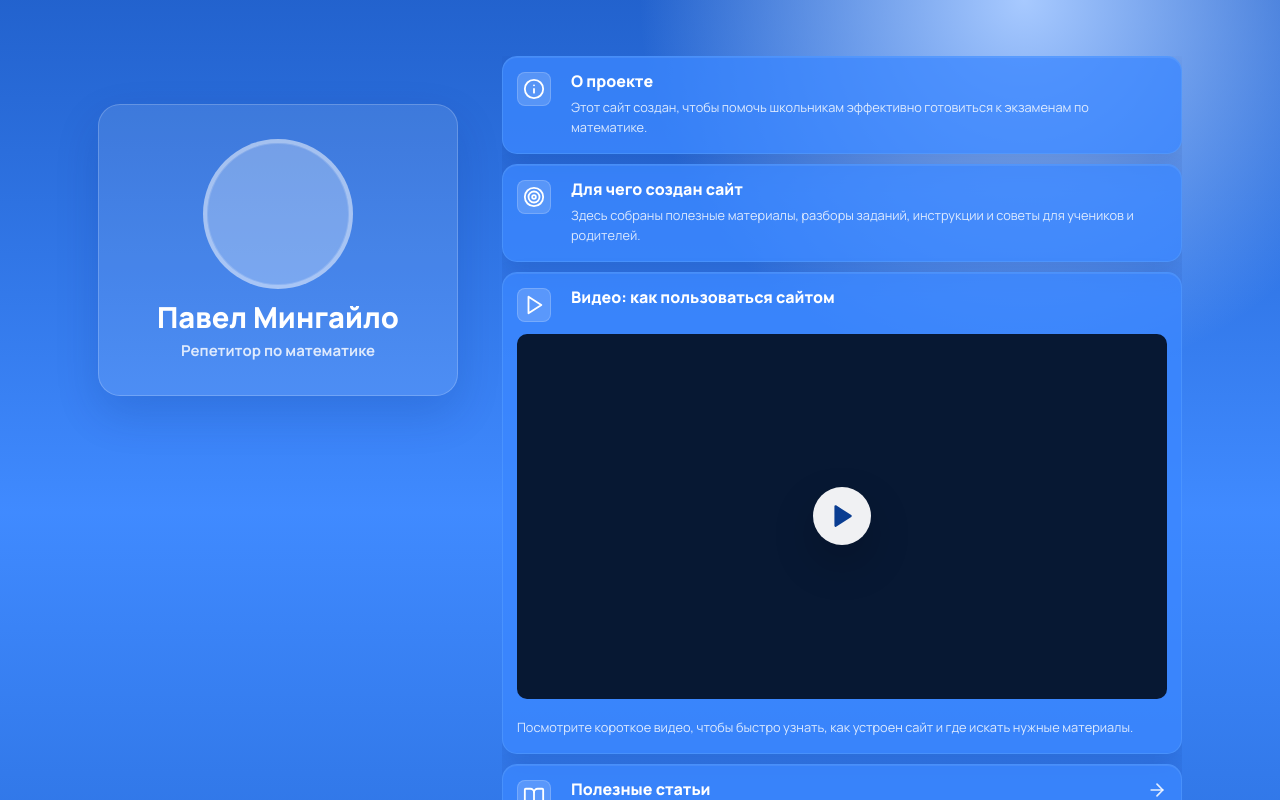
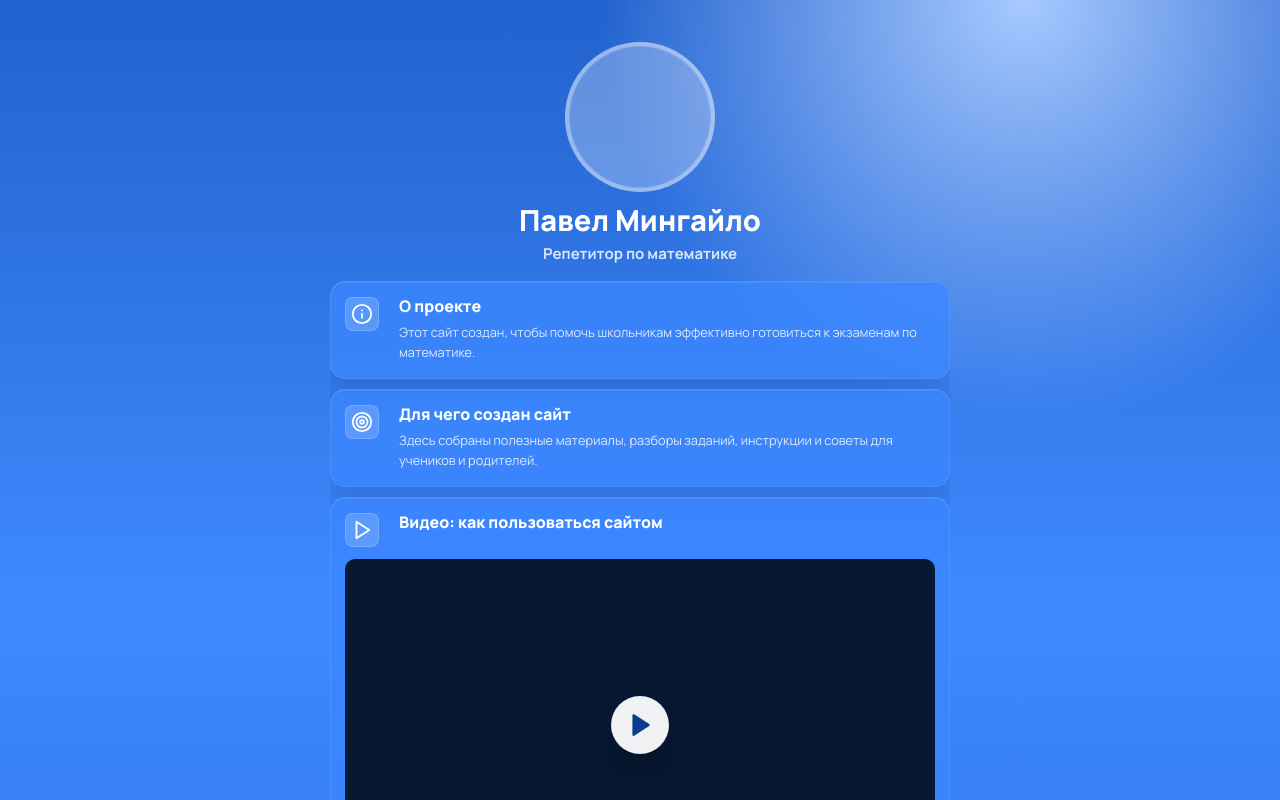
Before and after one commit to clashilyaclans-stack/siteforpash, a Next.js app: page / in a window 1280 px wide. Shown: the top 800 px of the page. Built offline with nearby package versions, Linux system fonts and the light colour scheme; no server answers; the database is empty.

Commit message:
Autosave uploaded media

```diff
--- a/src/app/globals.css
+++ b/src/app/globals.css
@@ -1708,31 +1708,9 @@ img {
 @media (min-width: 900px) {
   .app-screen {
     padding:
-      56px
-      max(48px, calc((100vw - 1180px) / 2 + 48px))
-      64px;
-  }
-
-  .home-screen {
-    display: grid;
-    grid-template-columns: minmax(280px, 360px) minmax(0, 720px);
-    gap: 18px 44px;
-    align-content: start;
-    align-items: start;
-  }
-
-  .home-screen .profile-head {
-    position: sticky;
-    top: 48px;
-    grid-column: 1;
-    width: 100% !important;
-    max-width: 360px !important;
-    margin: 0 !important;
-    padding: 34px 18px;
-    border: 1px solid rgba(255, 255, 255, 0.2);
-    border-radius: 22px;
-    background: rgba(255, 255, 255, 0.1);
-    box-shadow: 0 18px 44px rgba(0, 35, 120, 0.16);
+      42px
+      max(24px, calc((100vw - 620px) / 2))
+      54px;
   }
 
   .home-screen .profile-head img {
@@ -1745,27 +1723,24 @@ img {
     height: 150px;
   }
 
+  .profile-head,
+  .screen-title,
+  .article-nav-row,
   .home-screen .app-stack,
-  .home-screen .app-actions {
-    grid-column: 2;
+  .home-screen .app-actions,
+  .info-card,
+  .important-card,
+  .article-card,
+  .article-body section,
+  .sources {
     width: 100%;
-    max-width: 720px;
-    justify-self: start;
+    max-width: 620px;
+    margin-right: auto;
+    margin-left: auto;
   }
 
   .home-screen .app-actions {
     grid-template-columns: repeat(2, minmax(0, 1fr));
-  }
-
-  .home-screen .info-card,
-  .home-screen .important-card,
-  .home-screen .article-card,
-  .home-screen .article-body section,
-  .home-screen .sources {
-    width: 100%;
-    max-width: 100%;
-    margin-right: 0;
-    margin-left: 0;
   }
 
   .articles-screen {
@@ -1781,17 +1756,17 @@ img {
   .article-reader .article-detail-head,
   .article-reader .article-body,
   .article-reader .sources {
-    width: min(100%, 1100px) !important;
-    max-width: 1100px !important;
+    width: 100% !important;
+    max-width: 680px !important;
     margin-right: auto !important;
     margin-left: auto !important;
   }
 
   .article-list {
-    width: min(100%, 1100px);
-    max-width: 1100px;
+    width: 100%;
+    max-width: 620px;
     margin: 0 auto;
-    grid-template-columns: repeat(2, minmax(0, 1fr));
+    grid-template-columns: minmax(0, 1fr);
   }
 
   .article-card {
@@ -1802,13 +1777,13 @@ img {
   }
 
   .article-card:first-child {
-    grid-column: span 2;
+    grid-column: auto;
   }
 
   .article-reader .article-detail-head,
   .article-reader .article-body,
   .article-reader .sources {
-    max-width: 880px !important;
+    max-width: 680px !important;
   }
 }
 
```
Also changed, not shown: src/components/admin/AdminApp.tsx (+54 -10 lines).
